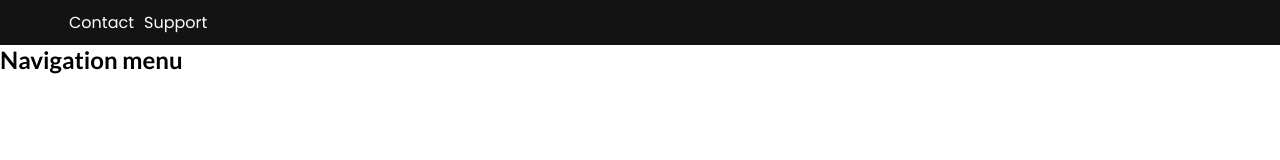
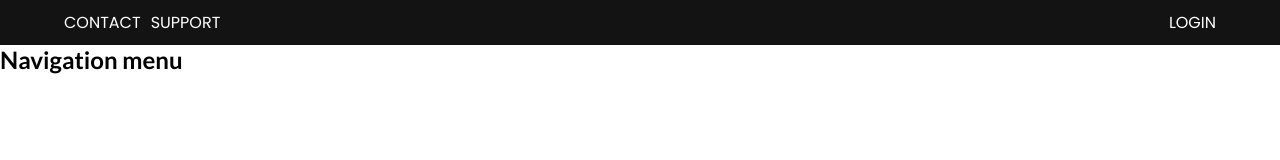
Before and after one commit to muktoapb/mern-ecommerce-frontend, a React (Create React App) app: page / in a window 1280 px wide. Shown: the top 160 px of the page. Built offline with nearby package versions, Linux system fonts and the light colour scheme.

Commit message:
Slider Added

```diff
--- a/src/App.css
+++ b/src/App.css
@@ -60,3 +60,14 @@ li {
 .l-text {
   text-align: left;
 }
+
+input,
+button {
+  border: none;
+  outline: none;
+  background: none;
+}
+
+.row {
+  width: 50%;
+}
--- a/src/Components/Shared/Header/Head.css
+++ b/src/Components/Shared/Header/Head.css
@@ -5,5 +5,11 @@
 
 .contact a {
     color: white;
-    padding: 0 5px;
+    padding-right: 10px;
+    text-transform: uppercase;
 }
+
+.login a {
+    color: white;
+    text-transform: uppercase;
+}
--- a/src/Components/Shared/Header/Head.js
+++ b/src/Components/Shared/Header/Head.js
@@ -10,7 +10,9 @@ const Head = () => {
                         <a href="#">Contact</a>
                         <a href="#">Support</a>
                     </div>
-                    <div className="login"></div>
+                    <div className="login">
+                        <a href="#">Login</a>
+                    </div>
                 </div>
             </div>
         </>
```
Also changed, not shown: src/Components/Homepage/Home.js (added, +11 -0 lines), src/Components/Homepage/Home.css (added), src/Components/Homepage/Slider.css (added), src/Components/Homepage/Slider.js (added).
